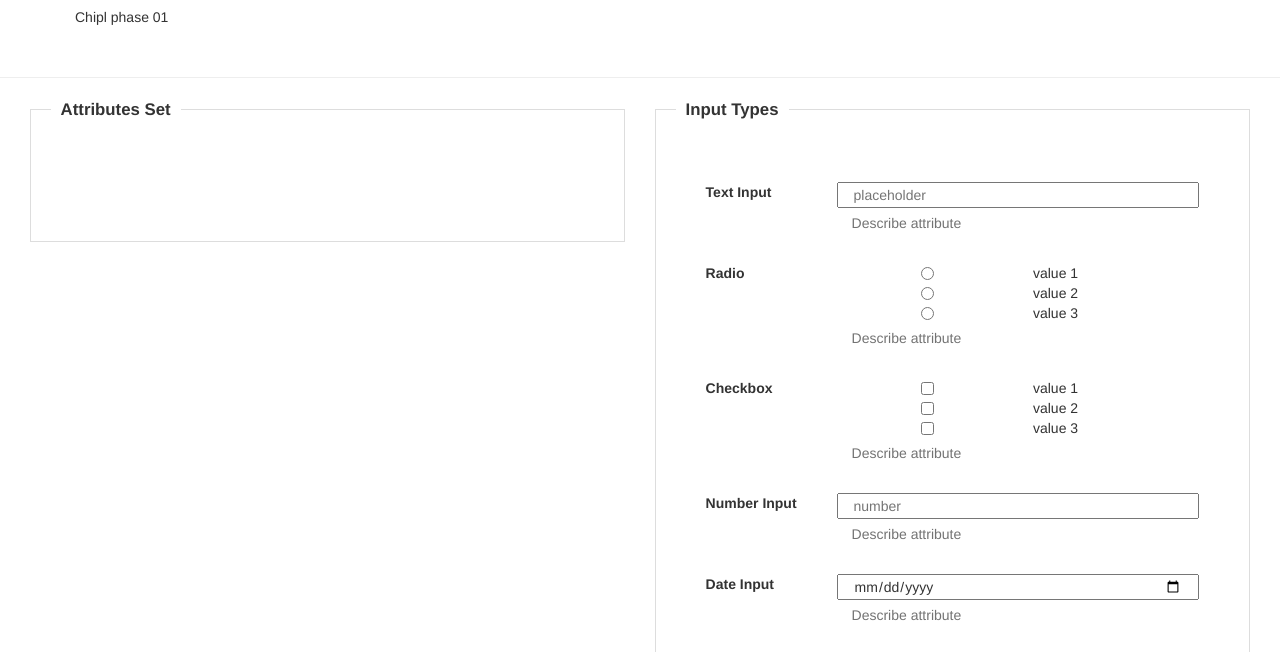
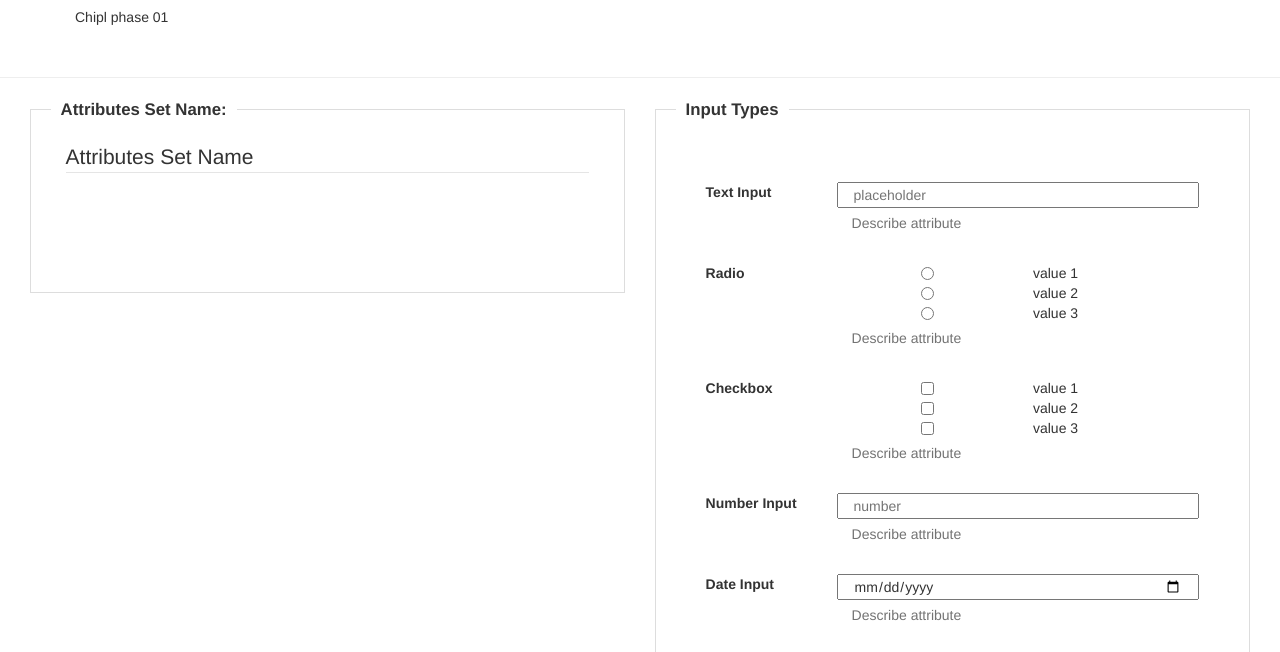
Before and after one commit to PhanHoangAnh/CreateDynamicAttributeSets, a plain HTML site: page dragable.html in a window 1280 px wide. Shown: the part 83-735 px from the top of the page. Drawn offline with nearby package versions, Linux system fonts and the light colour scheme.

Commit message:
Alternation

```diff
--- a/dragable.html
+++ b/dragable.html
@@ -74,8 +74,8 @@
         <hr>
         <div class="container-fluid">
             <div class="col-xs-6 col-sm-6 col-md-6 col-lg-6">
-                <fieldset class="scheduler-border" id="SetsName" data-controltype="text">
-                    <legend class="scheduler-border" data-controltype="label">Attributes Set</legend>
+                <fieldset class="scheduler-border">
+                    <legend class="scheduler-border">Attributes Set Name: </legend>
                     <!-- <div class="control-group">
                         <label class="control-label input-label" for="startTime">Start :</label>
                         <div class="controls bootstrap-timepicker">
@@ -83,6 +83,9 @@
                             <i class="icon-time"></i>
                         </div>
                     </div> -->
+                    <div class="col-xs-12 col-sm-12 col-md-12 col-lg-12" id="SetsName">
+                        <legend data-controltype="label">Attributes Set Name</legend>
+                    </div>
                     <div id="div2" ondrop="drop(event)" ondragover="allowDrop(event)" class="col-xs-12 col-sm-12 col-md-12 col-lg-12"></div>
                 </fieldset>
             </div>
--- a/js/DragNDrop.js
+++ b/js/DragNDrop.js
@@ -129,7 +129,7 @@ $(function CreateControlsTemplate() {
         createSingleControlGroup(data[i]);
         //console.log("-----------");
     }
-    setAttributeName();
+     setAttributeName();
 })
 
 function createSingleControlGroup(template) {
@@ -325,7 +325,7 @@ function createAttributePanel(nodeCopy) {
             input.placeholder = fileds[item]["value"];
 
             input.setAttribute("data-controlType", item);
-            input.addEventListener("change", changeControlAttribute);
+            input.addEventListener("change", changeControlAttribute, false);
 
             if (item == "required") {
                 var row = document.createElement("div");
@@ -339,7 +339,7 @@ function createAttributePanel(nodeCopy) {
                 input.classList.add("col-md-6");
                 input.classList.add("col-lg-6");
                 input.type = fileds[item]["Input Type"];
-                input.addEventListener("change", changeControlAttribute);
+                input.addEventListener("change", changeControlAttribute,false);
                 row.appendChild(label);
                 row.appendChild(input);
                 main_panel.appendChild(row);
@@ -360,7 +360,7 @@ function createAttributePanel(nodeCopy) {
             }
             input.value = opt_string;
             input.setAttribute("data-controlType", item)
-            input.addEventListener("change", changeControlAttribute);
+            input.addEventListener("change", changeControlAttribute, false);
             main_panel.appendChild(input);
         }
         if (item == "min" || item == "max") {
@@ -371,7 +371,7 @@ function createAttributePanel(nodeCopy) {
             input.type = "number";
             input.placeholder = "Number only";
             input.setAttribute("data-controlType", item);
-            input.addEventListener("change", changeControlAttribute);
+            input.addEventListener("change", changeControlAttribute, false);
             main_panel.appendChild(input);
         }
 
@@ -452,7 +452,7 @@ function setAttributeName() {
     var legent = document.querySelector("#SetsName");
     legent.setAttribute("data-toggle", "popover");
     legent.setAttribute("data-placement", "right");
-    legent.controlType = legent.getAttribute("data-controlType");
+    //legent.controlType = legent.getAttribute("data-controlType");
     legent.attribute = {};
     for (var i in data) {
         if (data[i]["Input Type"] == legent.controlType) {
@@ -461,8 +461,14 @@ function setAttributeName() {
             }
         }
     }
+    legent.attribute["label"] = {
+        "label": "Set Attributes Set Name",
+        "Input Type": "text",
+        "value": "Text Input"
+    }
+
     legent.setted = false;
-    var popoverContent = createAttributePanel(legent);
+    var _Content = createAttributePanel(legent);
     // 2. Create popover
     $(legent).popover({
         html: true,
@@ -479,7 +485,7 @@ function setAttributeName() {
 
             //  console.log('clicked object: ', nodeCopy.id, $(this).data('bs.popover'));
             //  console.log('clicked object: ', nodeCopy.id, nodeCopy);
-            return popoverContent;
+            return _Content;
         }
     });
 }
```
